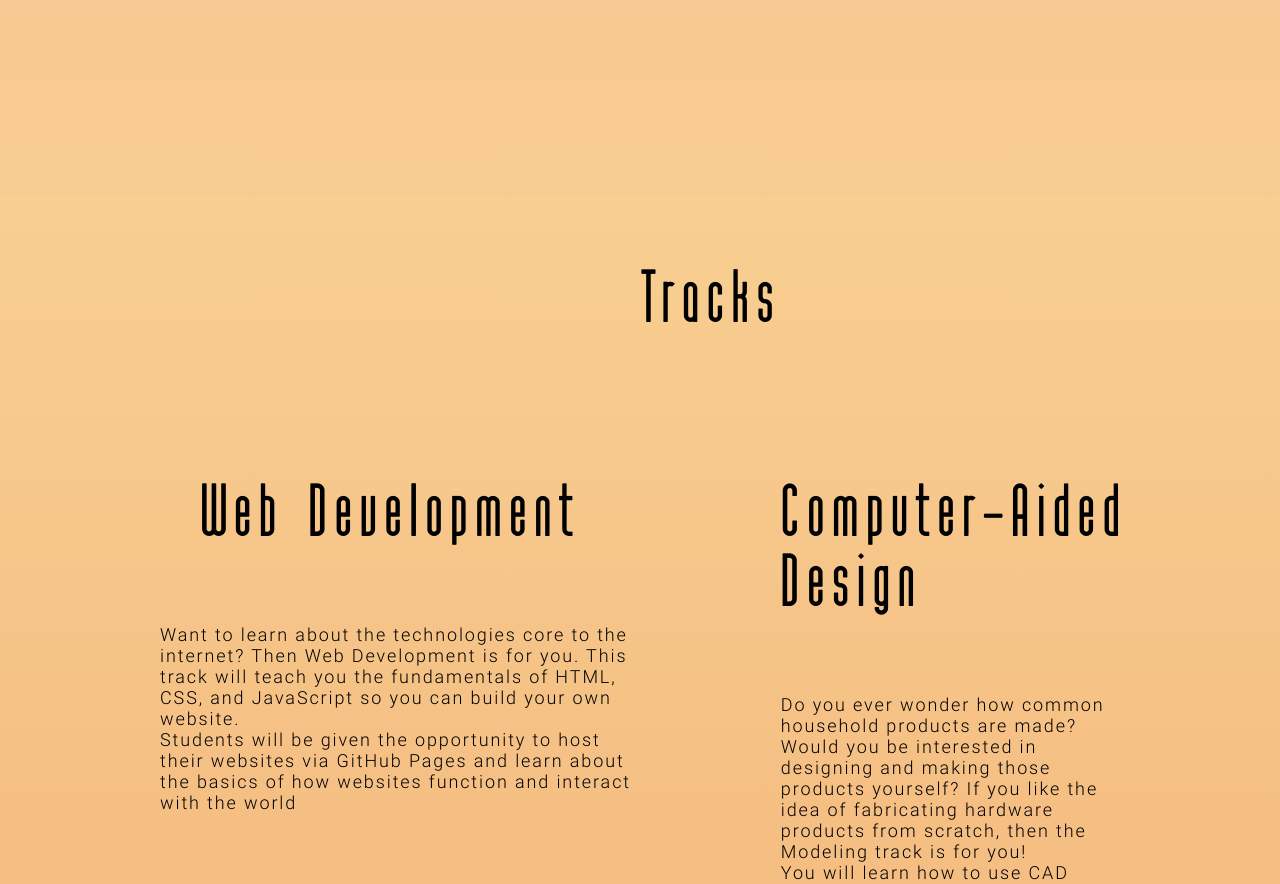
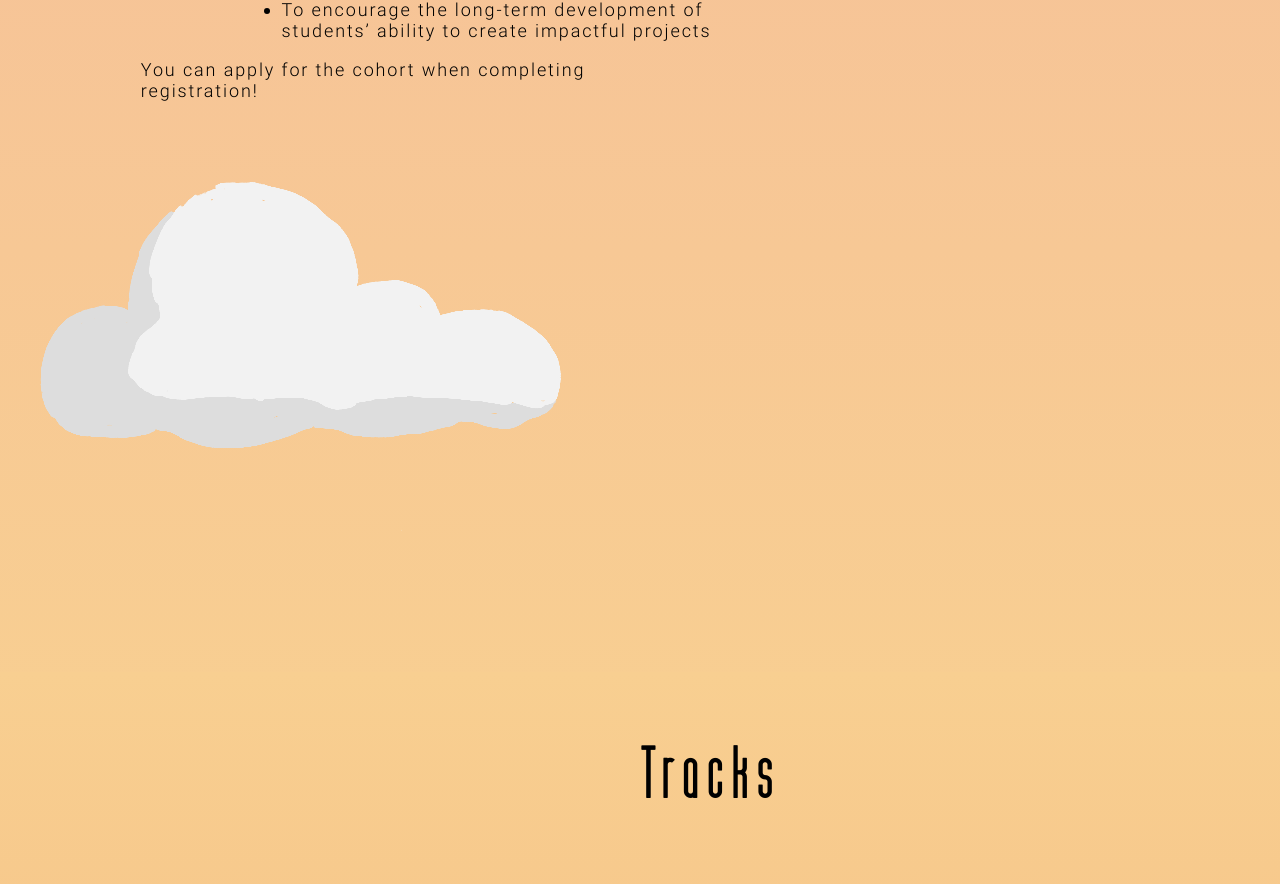
Before and after one commit to HackGT/catalyst-2022-event-site, a Next.js app: page / in a window 1280 px wide. Shown: the part 4048-4932 px from the top of the page. Built offline with nearby package versions, Linux system fonts and the light colour scheme.

Commit message:
fix gradient

```diff
--- a/pages/index.tsx
+++ b/pages/index.tsx
@@ -65,6 +65,7 @@ function MainPage() {
                     <li>To create a community beyond students’ high schools for discussion, interaction, and innovation</li>
                     <li>To encourage the long-term development of students’ ability to create impactful projects</li></ul></p>
                 <p>You can apply for the cohort when completing registration!</p>
+                <div><img src ="/img/Clouds.png" alt = "cloud" id={styles.clouds1Img}></img></div>
                 </div>
             </section>
             <section className={styles.sectionTracks}>
--- a/styles/Home.module.css
+++ b/styles/Home.module.css
@@ -8,6 +8,8 @@
 }
 .title {
   position:absolute;
+  width: 50vw;
+  height: 50vw;
   left: 25vw;
   vertical-align: top;
   font-family: Calama;
@@ -23,7 +25,7 @@
   width: 50vw;
   height: 50vw;
   left: 23vw;
-  top: 20vh;
+  top: 40vh;
 
   font-family: Roboto;
   font-style: italic;
@@ -41,7 +43,7 @@
 .sectionIntro {
   display: flex;
   width: 100vw;
-  height: 100vh;
+  height: 120vh;
   top: 0px;
   left: 0px;
   background: #93BBBF;
@@ -51,15 +53,15 @@
   width: 100vw;
   height: 150vh;
   left: 0px;
-  top: 100vh;
+  top: 120vh;
   background: linear-gradient(180deg, rgba(147, 187, 191, 0.37) -8.24%, rgba(189, 178, 180, 0.42) 18.46%, #F2A7A7 100%);
 }
 .sectionGoals {
   position: absolute;
   width: 100vw;
-  height: 300vh;
+  height: 330vh;
   left: 0px;
-  top: 250vh;
+  top: 270vh;
   background: linear-gradient(180deg,#93BBBF, #BDB2B4, #F2A7A7 0%, #F4B3A1 23.96%, #F8CF91 100%);
 }
 .sectionTracks {
@@ -67,7 +69,7 @@
   width: 100vw;
   height: auto;
   left: 0px;
-  top: 530.5vh;
+  top: 590vh;
   background: linear-gradient(180deg, #F8CF91 0%, #EF9C67 76.04%, #E76C3F 100%);
 }
 .sectionSchedule {
@@ -75,7 +77,7 @@
   width: 100vw;
   height: auto;
   left: 0px;
-  top: 822.5vh;
+  top: 931vh;
   background: linear-gradient(180deg, #E76C3F 73.44%, #EDC17F 100%);
 }
 .sectionFAQ {
@@ -83,7 +85,7 @@
   width: 100vw;
   height: auto;
   left: 0px;
-  top: 960.5vh;
+  top: 1088vh;
   background: #EDC17F;
 }
 .sectionFooter {
@@ -93,7 +95,7 @@
   left: 0px;
   bottom: 0px;
   z-index: 0;
-  top: 1165vh;
+  top: 1290vh;
 }
 #sectionCohort{
   position: absolute;
@@ -211,7 +213,7 @@
 #planeImg{
   position: absolute;
   object-fit: cover;
-  top: 10vh;
+  top: 30vh;
   width: 100vw;
   height: 90vh;
 }
```
